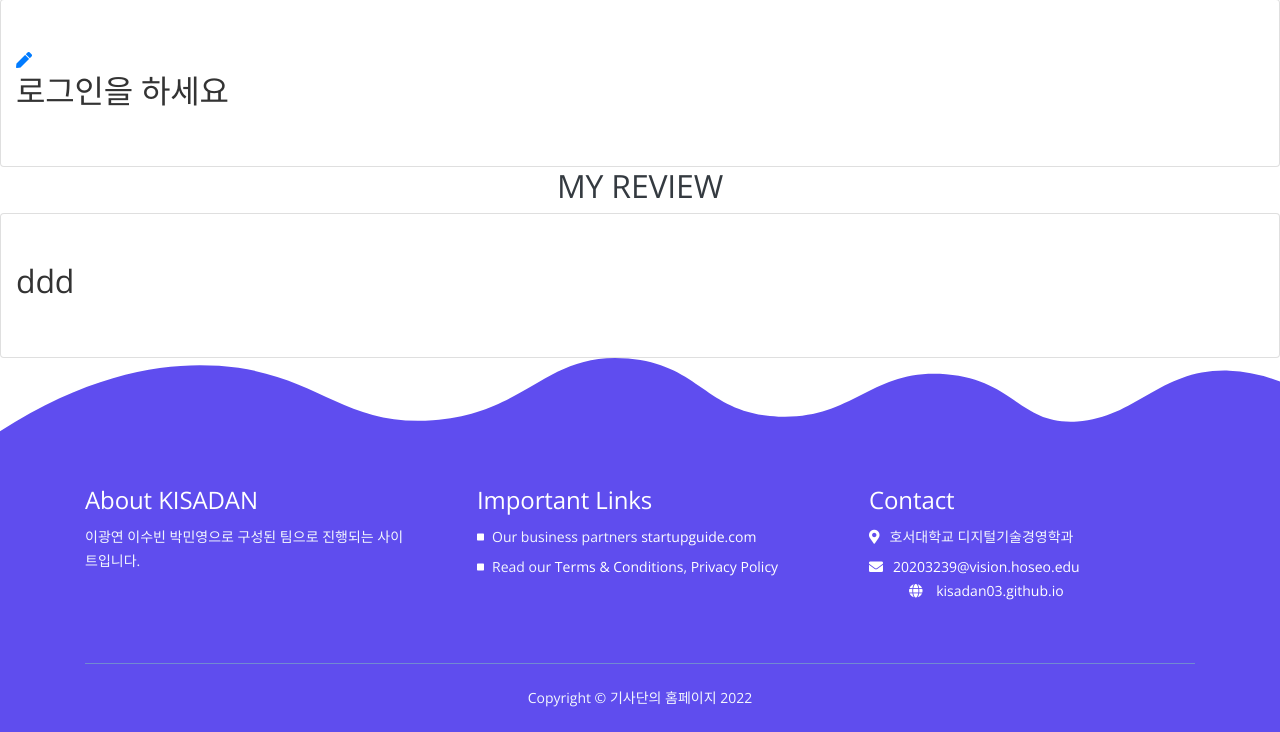
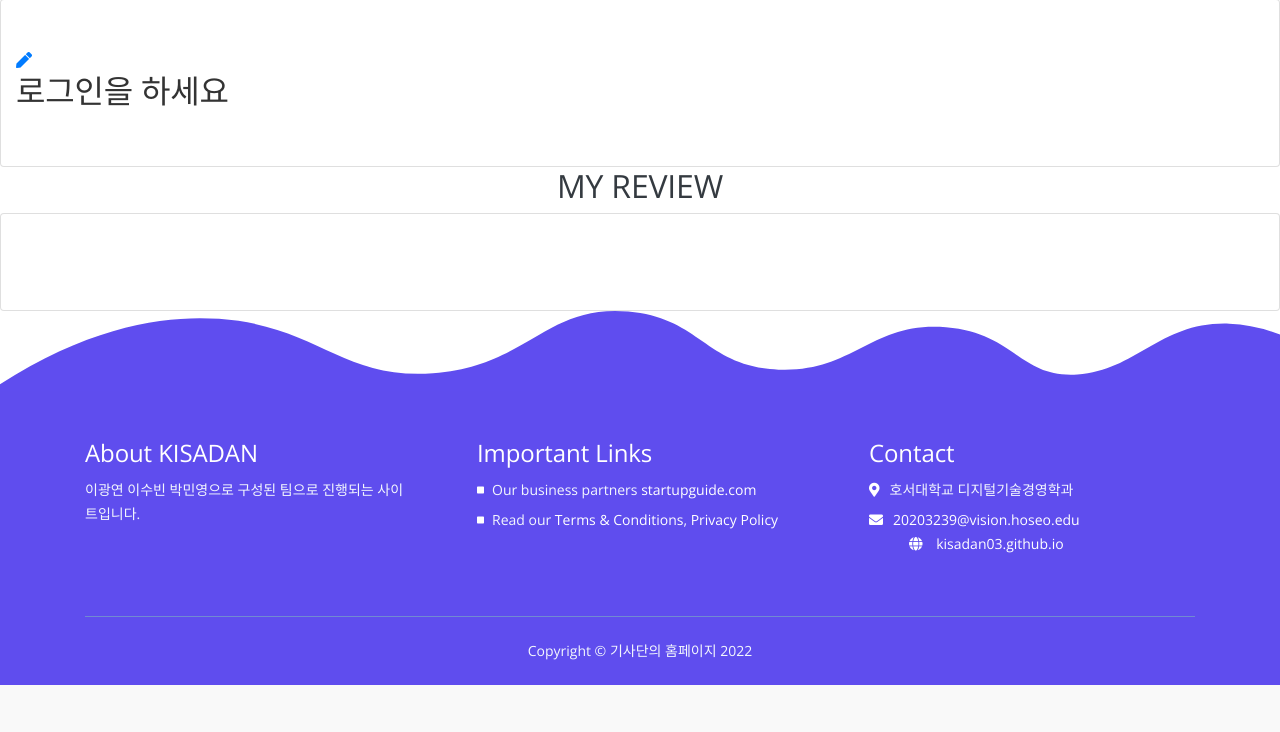
Before and after one commit to kisadan03/kisadan03.github.io, a Django app: page /mypage in a window 1280 px wide. Shown: the part 325-1057 px from the top of the page. After the commit the page ends 1010 px from the top, so only its background shows below. Run offline with Django 4.2, Linux system fonts and the light colour scheme; some libraries are stand-ins or nearby versions.

Commit message:
애니웨어 올리기 전

```diff
--- a/single_pages/templates/single_pages/mypage.html
+++ b/single_pages/templates/single_pages/mypage.html
@@ -103,7 +103,6 @@
 
      <div class="card py-5">
         <div class="col-12">
-            <h2>ddd</h2>
         </div>
     </div>
 
```
